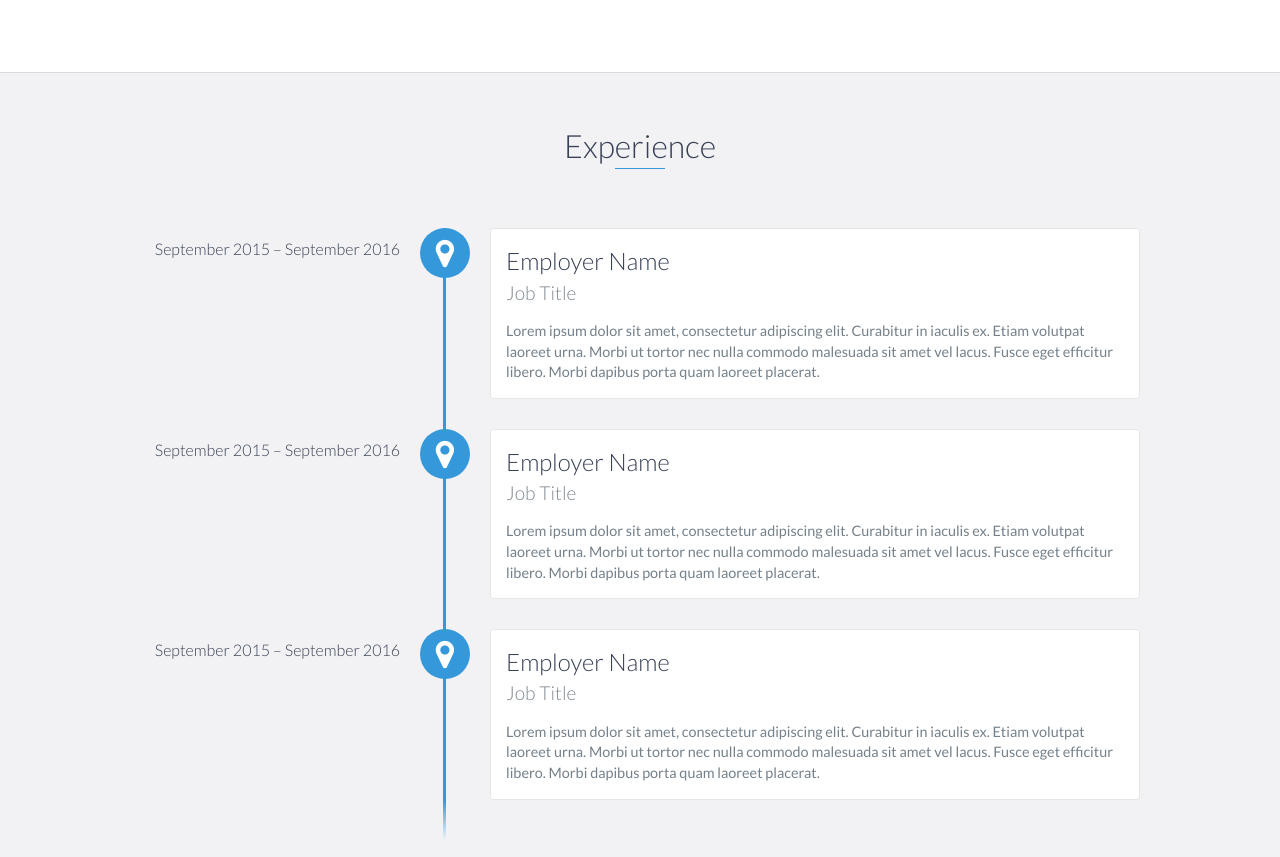
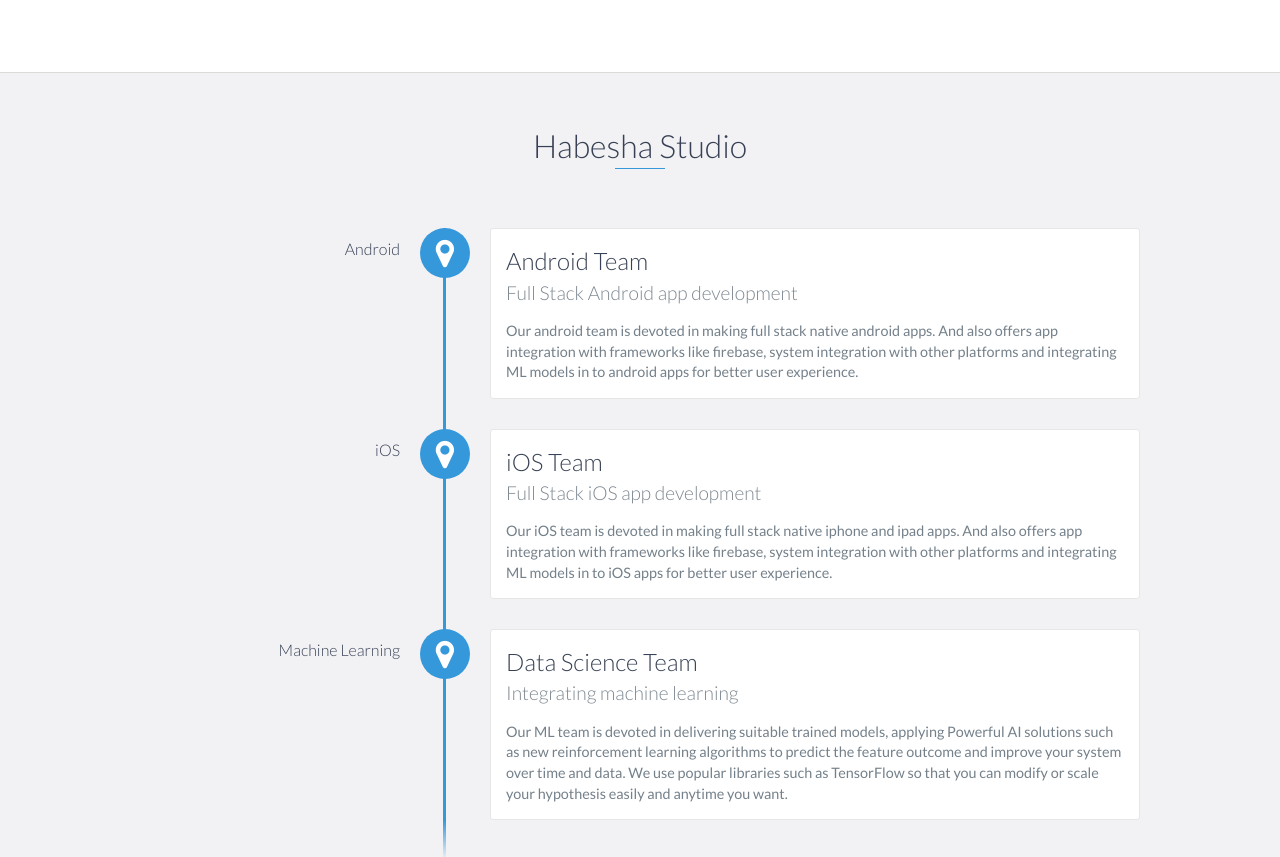
Before and after one commit to kuwrom/kuwrom.github.io, a website: page index.html in a window 1280 px wide. Shown: the part 1084-1941 px from the top of the page. Drawn offline with nearby package versions, Linux system fonts and the light colour scheme.

Commit message:
Update index.html

```diff
--- a/index.html
+++ b/index.html
@@ -93,35 +93,39 @@
     <!-- End #about -->
 
     <div id="experience" class="background-alt">
-        <h2 class="heading">Experience</h2>
+        <h2 class="heading">Habesha Studio</h2>
         <div id="experience-timeline">
-            <div data-date="September 2015 – September 2016">
-                <h3>Employer Name</h3>
-                <h4>Job Title</h4>
+            <div data-date="Android">
+                <h3>Android Team</h3>
+                <h4>Full Stack Android app development</h4>
                 <p>
-                    Lorem ipsum dolor sit amet, consectetur adipiscing elit. Curabitur in iaculis ex. Etiam volutpat laoreet urna. Morbi ut tortor nec nulla commodo malesuada sit amet vel lacus. Fusce eget efficitur libero. Morbi dapibus porta quam laoreet placerat.
-                </p>
+                    Our android team is devoted in making full stack native android apps. And also offers app integration with frameworks like firebase, system integration with other platforms and integrating ML models in to android apps for better user experience.
+		    </p>
             </div>
 
-            <div data-date="September 2015 – September 2016">
-                <h3>Employer Name</h3>
-                <h4>Job Title</h4>
+            <div data-date="iOS">
+                <h3>iOS Team</h3>
+                <h4>Full Stack iOS app development</h4>
                 <p>
-                    Lorem ipsum dolor sit amet, consectetur adipiscing elit. Curabitur in iaculis ex. Etiam volutpat laoreet urna. Morbi ut tortor nec nulla commodo malesuada sit amet vel lacus. Fusce eget efficitur libero. Morbi dapibus porta quam laoreet placerat.
-                </p>
+
+                    Our iOS team is devoted in making full stack native iphone and ipad apps. And also offers app integration with frameworks like firebase, system integration with other platforms and integrating ML models in to iOS apps for better user experience.
+
+		    </p>
             </div>
 
-            <div data-date="September 2015 – September 2016">
-                <h3>Employer Name</h3>
-                <h4>Job Title</h4>
+            <div data-date="Machine Learning">
+                <h3>Data Science Team</h3>
+                <h4>Integrating machine learning</h4>
                 <p>
-                    Lorem ipsum dolor sit amet, consectetur adipiscing elit. Curabitur in iaculis ex. Etiam volutpat laoreet urna. Morbi ut tortor nec nulla commodo malesuada sit amet vel lacus. Fusce eget efficitur libero. Morbi dapibus porta quam laoreet placerat.
-                </p>
+
+			Our ML team is devoted in delivering suitable trained models,  applying Powerful AI solutions such as new reinforcement learning algorithms to predict the feature outcome and improve your system over time and data.
+			We use popular libraries such as TensorFlow so that you can modify or scale your hypothesis easily and anytime you want.
+		    </p>
             </div>
         </div>
     </div>
     <!-- End #experience -->
-
+<!--
     <div id="education">
         <h2 class="heading">Education</h2>
         <div class="education-block">
@@ -134,7 +138,7 @@
         </div>
         <!-- End .education-block -->
 
-        <div class="education-block">
+<!--         <div class="education-block">
             <h3>University of Ottawa</h3>
             <span class="education-date">Sept 2016 - Sept 2017</span>
             <h4>Bachelor of Science in Computer Science</h4>
@@ -151,7 +155,7 @@
             </ul>
         </div>
         <!-- End .education-block -->
-    </div>
+    </div> --> -->
     <!-- End #education -->
 
     <div id="projects" class="background-alt">
```
